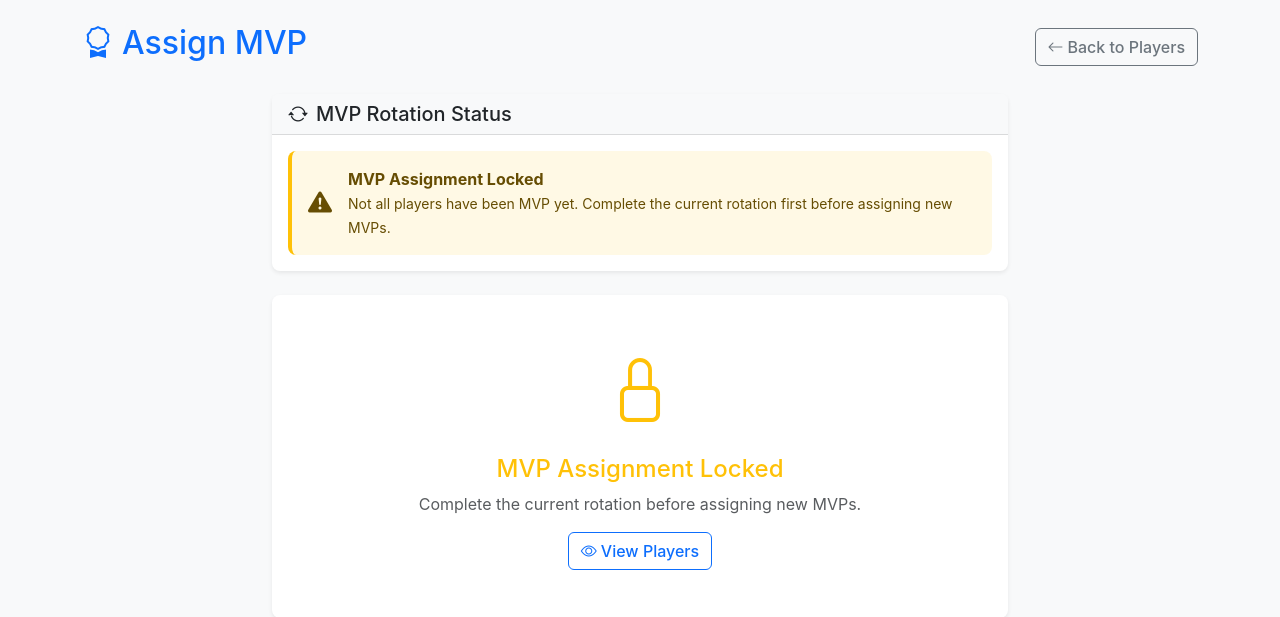
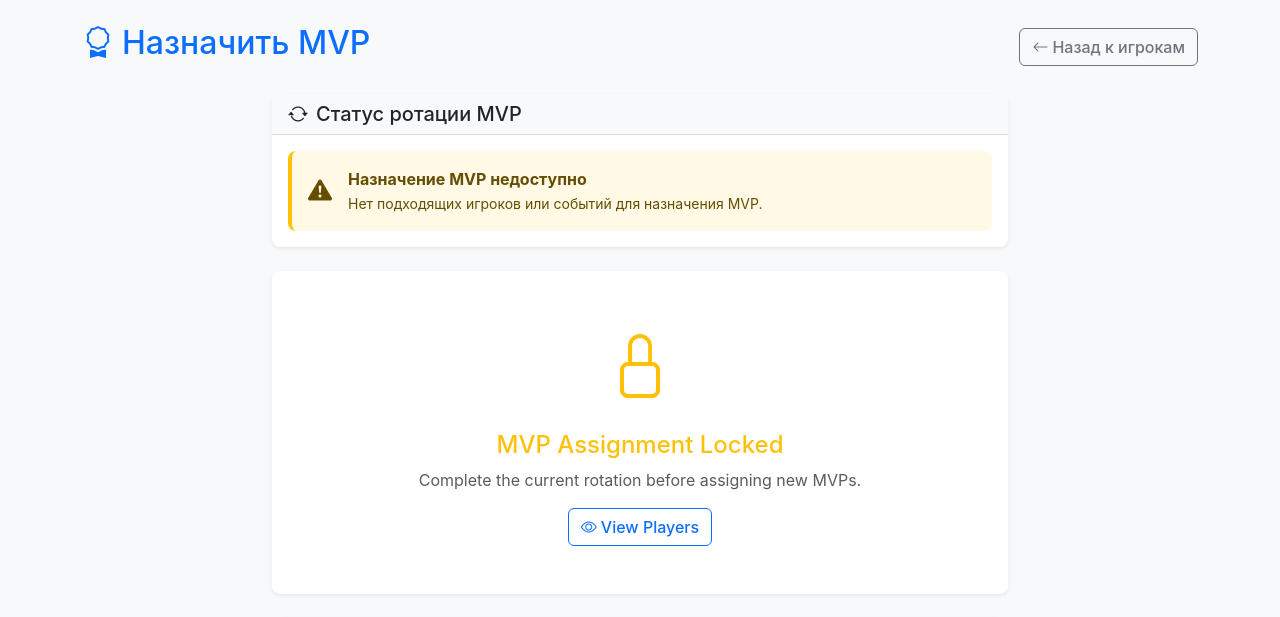
Before and after one commit to knoticoo/kings, a Flask app: page /players/assign-mvp in a window 1280 px wide. Shown: the part 56-673 px from the top of the page. Run offline with Flask 3, Linux system fonts and the light colour scheme; data that the repository does not hold is empty.

Commit message:
Checkpoint before follow-up message
Co-authored-by: zwqr59nn79 <zwqr59nn79@privaterelay.appleid.com>

```diff
--- a/templates/players/assign_mvp.html
+++ b/templates/players/assign_mvp.html
@@ -1,6 +1,6 @@
 {% extends "base.html" %}
 
-{% block title %}Assign MVP - King's Choice Management{% endblock %}
+{% block title %}Назначить MVP - Управление King's Choice{% endblock %}
 
 {% block content %}
 <div class="row">
@@ -8,10 +8,10 @@
     <div class="col-12">
         <div class="d-flex justify-content-between align-items-center mb-4">
             <h1 class="h2 text-primary">
-                <i class="bi bi-award me-2"></i>Assign MVP
+                <i class="bi bi-award me-2"></i>Назначить MVP
             </h1>
             <a href="{{ url_for('players.list_players') }}" class="btn btn-outline-secondary">
-                <i class="bi bi-arrow-left me-1"></i>Back to Players
+                <i class="bi bi-arrow-left me-1"></i>Назад к игрокам
             </a>
         </div>
     </div>
@@ -35,7 +35,7 @@
         <div class="card mb-4">
             <div class="card-header">
                 <h5 class="card-title mb-0">
-                    <i class="bi bi-arrow-repeat me-2"></i>MVP Rotation Status
+                    <i class="bi bi-arrow-repeat me-2"></i>Статус ротации MVP
                 </h5>
             </div>
             <div class="card-body">
@@ -43,13 +43,13 @@
                     <div class="alert alert-success d-flex align-items-center mb-3">
                         <i class="bi bi-check-circle-fill me-3 fs-4"></i>
                         <div>
-                            <strong>MVP Assignment Available</strong><br>
-                            <small>You can assign MVP to eligible players below.</small>
+                            <strong>Назначение MVP доступно</strong><br>
+                            <small>Вы можете назначить MVP подходящим игрокам ниже.</small>
                         </div>
                     </div>
 
                     <h6 class="text-success mb-2">
-                        <i class="bi bi-people-fill me-1"></i>Eligible Players:
+                        <i class="bi bi-people-fill me-1"></i>Подходящие игроки:
                     </h6>
                     <div class="mb-0">
                         {% for player in eligible_players %}
@@ -62,8 +62,8 @@
                     <div class="alert alert-warning d-flex align-items-center mb-0">
                         <i class="bi bi-exclamation-triangle-fill me-3 fs-4"></i>
                         <div>
-                            <strong>MVP Assignment Locked</strong><br>
-                            <small>Not all players have been MVP yet. Complete the current rotation first before assigning new MVPs.</small>
+                            <strong>Назначение MVP недоступно</strong><br>
+                            <small>Нет подходящих игроков или событий для назначения MVP.</small>
                         </div>
                     </div>
                 {% endif %}
@@ -75,7 +75,7 @@
         <div class="card">
             <div class="card-header">
                 <h5 class="card-title mb-0">
-                    <i class="bi bi-trophy me-2"></i>MVP Assignment Form
+                    <i class="bi bi-trophy me-2"></i>Форма назначения MVP
                 </h5>
             </div>
             <div class="card-body">
@@ -83,7 +83,7 @@
                     <div class="row">
                         <div class="col-md-6 mb-3">
                             <label for="player_id" class="form-label">
-                                <i class="bi bi-person me-1"></i>Select Player
+                                <i class="bi bi-person me-1"></i>Выберите игрока
                                 <span class="text-danger">*</span>
                             </label>
                             <select class="form-select" id="player_id" name="player_id" required>
--- a/utils/rotation_logic.py
+++ b/utils/rotation_logic.py
@@ -4,11 +4,12 @@ Rotation Logic Utility Module
 This module implements the core rotation logic for MVP and winner assignments.
 
 Key Rules:
-1. MVP Rotation: Can only assign MVP when all current players have been MVP at least once
-2. Alliance Rotation: Can only assign winner when all current alliances have won at least once
+1. MVP Rotation: Players with the fewest MVP wins are prioritized for selection
+2. Alliance Rotation: Alliances with the fewest wins are prioritized for selection
+3. Auto-cycling: When all players/alliances have won at least once, the cycle resets
+   and those with the minimum count become eligible again
 
-This ensures fair distribution and prevents the same player/alliance from winning repeatedly
-while others haven't had a chance.
+This ensures fair distribution while allowing continuous assignments without locks.
 """
 
 # Import models dynamically to avoid circular imports
@@ -25,9 +26,8 @@ def can_assign_mvp():
 
     Logic:
         - If no players exist, return False
-        - If no MVP assignments have been made yet, return True (first assignment)
-        - If all players have been MVP at least once, return True
-        - Otherwise, return False
+        - MVP assignments are always allowed - rotation cycles automatically
+        - When all players have been MVP, eligible players are those with minimum MVP count
     """
     try:
         Player, Alliance, MVPAssignment, WinnerAssignment = get_models()
@@ -48,8 +48,8 @@ def can_assign_mvp():
         players_with_mvp = Player.query.filter(Player.mvp_count > 0).count()
         total_players = len(all_players)
 
-        # Can assign MVP if all players have been MVP at least once
-        return players_with_mvp >= total_players
+        # Always allow MVP assignment - rotation handles fairness automatically
+        return True
 
     except Exception as e:
         print(f"Error in can_assign_mvp: {str(e)}")
@@ -98,9 +98,8 @@ def can_assign_winner():
 
     Logic:
         - If no alliances exist, return False
-        - If no winner assignments have been made yet, return True (first assignment)
-        - If all alliances have won at least once, return True
-        - Otherwise, return False
+        - Winner assignments are always allowed - rotation cycles automatically
+        - When all alliances have won, eligible alliances are those with minimum win count
     """
     try:
         Player, Alliance, MVPAssignment, WinnerAssignment = get_models()
@@ -120,8 +119,8 @@ def can_assign_winner():
         alliances_with_wins = Alliance.query.filter(Alliance.win_count > 0).count()
         total_alliances = len(all_alliances)
 
-        # Can assign winner if all alliances have won at least once
-        return alliances_with_wins >= total_alliances
+        # Always allow winner assignment - rotation handles fairness automatically
+        return True
 
     except Exception as e:
         print(f"Error in can_assign_winner: {str(e)}")
```
Also changed, not shown: templates/events/view.html (+15 -15 lines).
